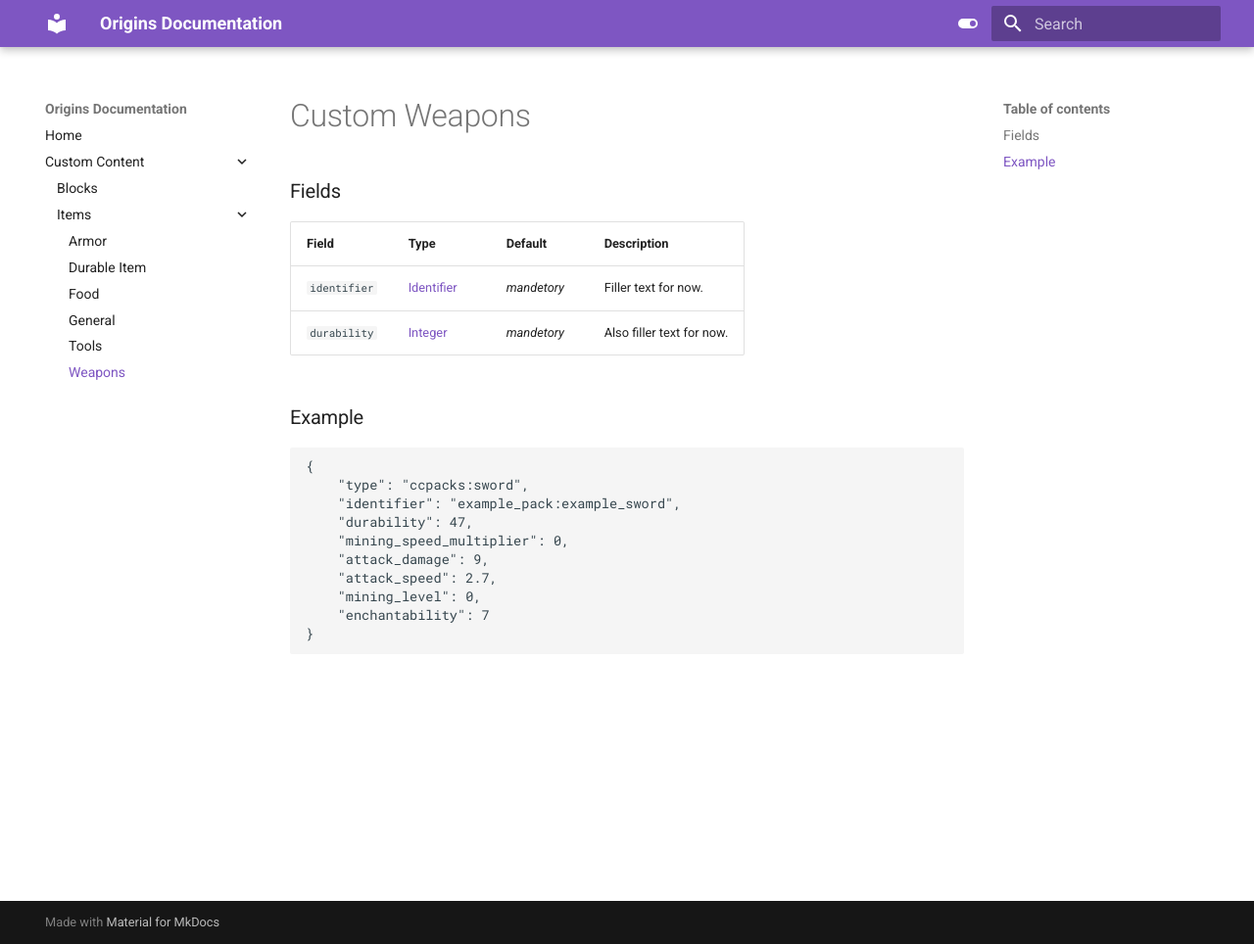
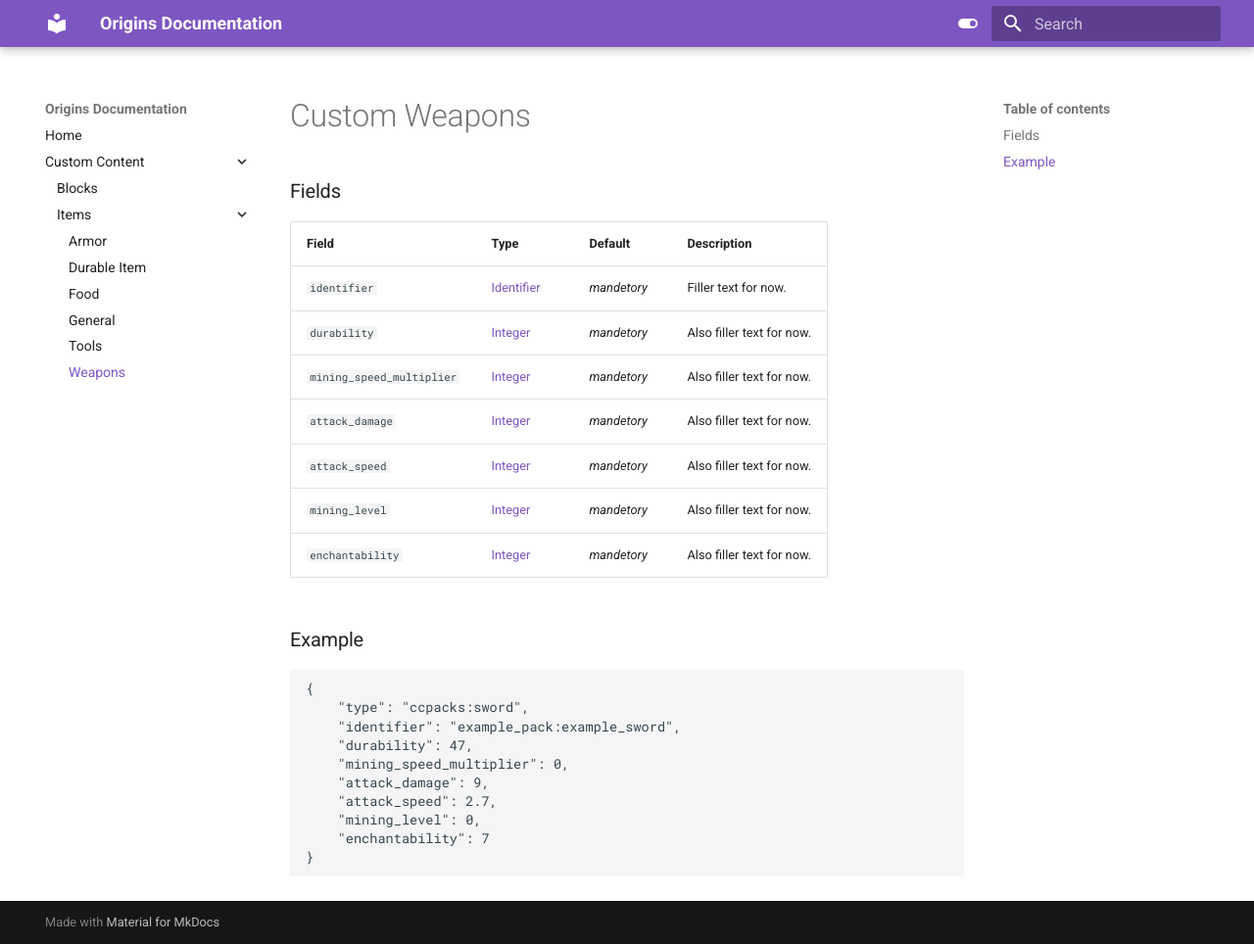
Before and after one commit to eggohito/CCPacks-Documentation, an MkDocs documentation site: the page built from docs/item/weapons.md, in a window 1280 px wide and 964 px high. Shown: the whole window at 98% size. Built offline with MkDocs 1.6.1 and Material for MkDocs 9.7.7, drawn with Linux system fonts in a browser that asks for light colours.

```diff
--- a/docs/item/weapons.md
+++ b/docs/item/weapons.md
@@ -6,6 +6,11 @@ Field  | Type | Default | Description
 -------|------|---------|-------------
 `identifier` | [Identifier](../data_types/identifier.md) | _mandetory_ | Filler text for now.
 `durability` | [Integer](../data_types/integer.md) | _mandetory_ | Also filler text for now.
+`mining_speed_multiplier` | [Integer](../data_types/integer.md) | _mandetory_ | Also filler text for now.
+`attack_damage` | [Integer](../data_types/integer.md) | _mandetory_ | Also filler text for now.
+`attack_speed` | [Integer](../data_types/integer.md) | _mandetory_ | Also filler text for now.
+`mining_level` | [Integer](../data_types/integer.md) | _mandetory_ | Also filler text for now.
+`enchantability` | [Integer](../data_types/integer.md) | _mandetory_ | Also filler text for now.
 
 ### Example
 
```
Also changed, not shown: docs/index.md (+1 -1 lines).
